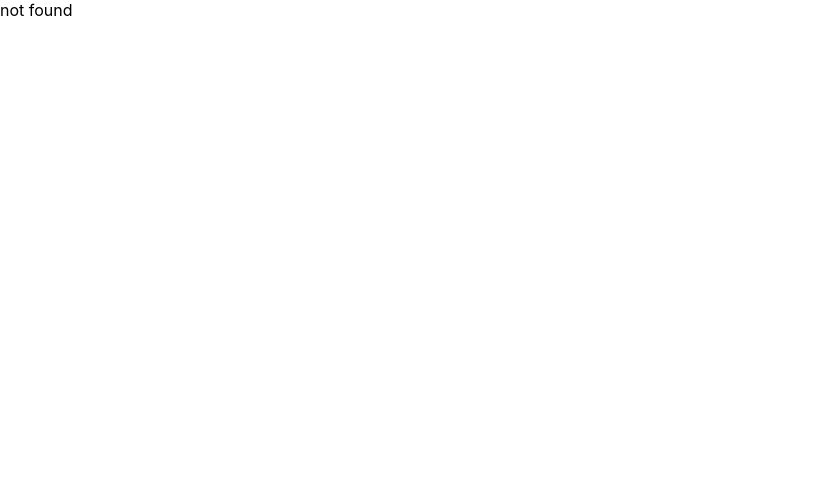
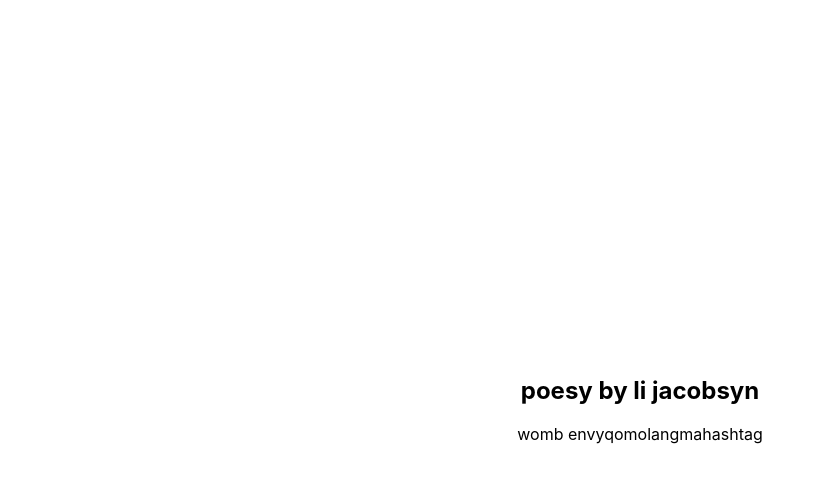
Before and after one commit to bendelonlee/chimeric-poesy-v0, a React (Create React App) app: page /chimeric-poesy in a window 1280 px wide. Shown: the top 482 px of the page, without its empty margins (0-824 px from the left). Built offline with nearby package versions, Linux system fonts and the light colour scheme.

Commit message:
Adds basic index

```diff
--- a/src/App.js
+++ b/src/App.js
@@ -1,12 +1,14 @@
 import ReactDOM from "react-dom/client";
 import { BrowserRouter, Routes, Route, Outlet } from "react-router-dom";
 import Home from "./Home.js"
+import ChimericPoesy from "./ChimericPoesy"
 
 export default function App() {
   return (
     <BrowserRouter>
       <Routes>
         <Route path="/" element={<Home/> }/>
+        <Route path="chimeric-poesy" element={<ChimericPoesy/> }/>
         <Route path="*" element={<div>not found</div> }/>
       </Routes>
 
--- /dev/null
+++ b/src/ChimericPoesy/index.js
@@ -0,0 +1,33 @@
+import CenteredText from "../CenteredText"
+
+export default function ChimericPoesy({ children }){
+  return (
+    <div>
+      <CenteredText>
+          <Author name={"li jacobsyn"}/>
+
+      </CenteredText>
+    </div>
+  );
+};
+
+
+function Author({name}){
+  const listStyles = {
+    display: "flex",
+    flexDirection: "column",
+  }
+
+  return (
+  <div styles={listStyles}>
+    <h2>poesy by {name}</h2>
+      <div>
+        <a>womb envy</a>
+        <a>qomolangma</a>
+        <a>hashtag</a>
+      </div>
+  </div>
+    )
+
+
+}
```
Also changed, not shown: src/App.css (deleted, +0 -38 lines).
